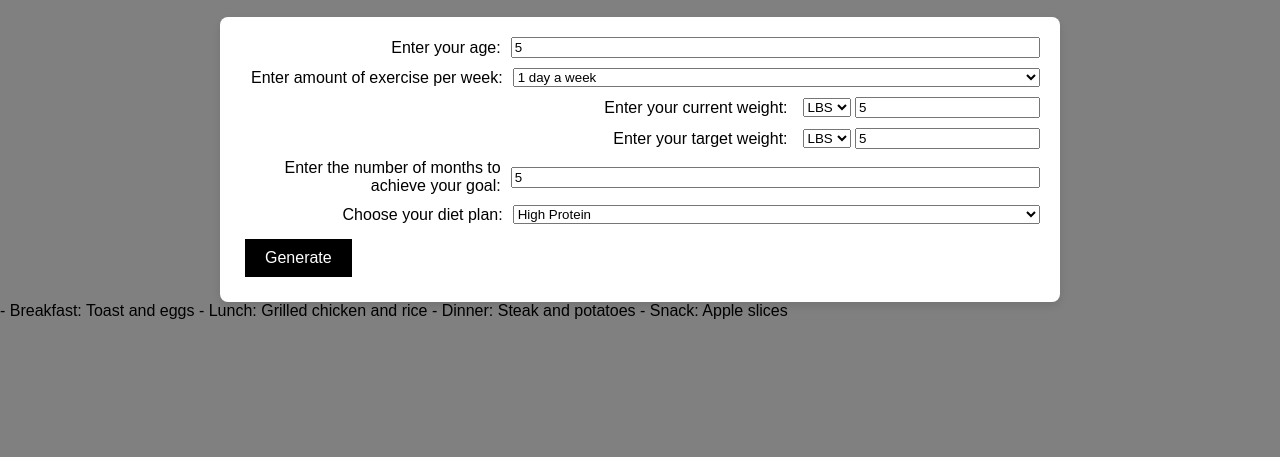
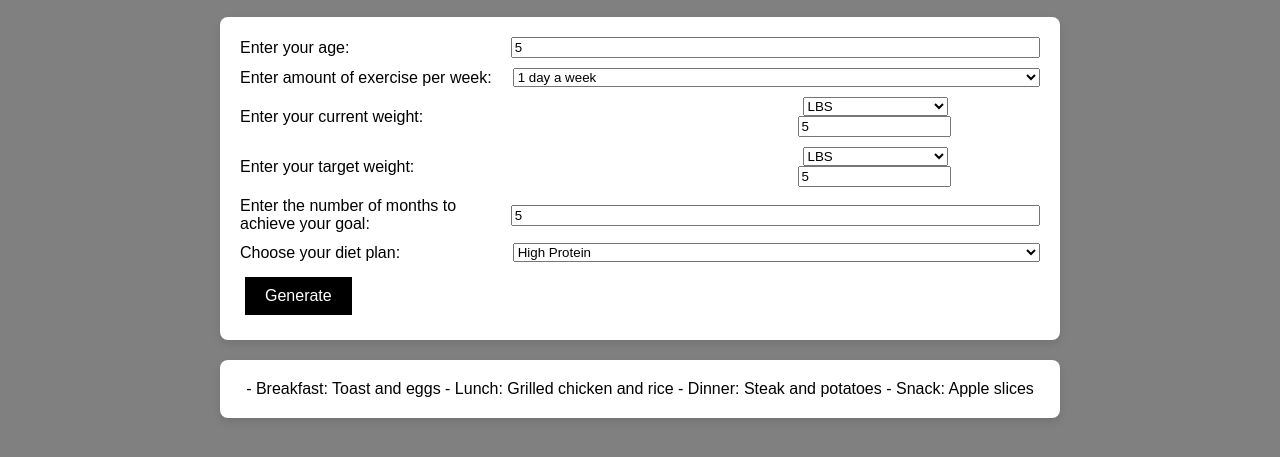
Before and after one commit to mourtashi/Meals, a plain HTML site: page index.html in a window 1280 px wide. Both pictures are taken after typing "5", "5", "5", "5" into the empty fields and a click on the button "Generate". Shown: the part 99-556 px from the top of the page. Drawn offline with Linux system fonts and the light colour scheme.

Commit message:
fixes for HTML + CSS

```diff
--- a/index.html
+++ b/index.html
@@ -26,7 +26,7 @@
       </div>
 
       <div class="form-row">
-        <label for="exercisePerWeek" class="labes">Enter amount of exercise per week:</label>
+        <label for="exercisePerWeek">Enter amount of exercise per week:</label>
         <select id="exercisePerWeek">
           <option value="1 day a week">1 day a week</option>
           <option value="2 days a week">2 days a week</option>
@@ -39,7 +39,7 @@
       </div>
 
       <div class="form-row">
-        <label for="current-weight" class="labes">Enter your current weight:</label>
+        <label for="current-weight">Enter your current weight:</label>
         <div>
           <select id="current-weight-unit" class="unit-selector">
             <option value="lbs">LBS</option>
@@ -50,7 +50,7 @@
       </div>
 
       <div class="form-row">
-        <label for="target-weight" class="labes">Enter your target weight:</label>
+        <label for="target-weight">Enter your target weight:</label>
         <div>
           <select id="target-weight-unit" class="unit-selector">
             <option value="lbs">LBS</option>
@@ -60,13 +60,13 @@
         </div>
       </div>
 
-      <div class="form-row" >
-        <label for="numMonths" class="labes">Enter the number of months to achieve your goal:</label>
+      <div class="form-row">
+        <label for="numMonths">Enter the number of months to achieve your goal:</label>
         <input type="number" id="numMonths" min="0">
       </div>
 
       <div class="form-row">
-        <label for="diet" class="labes">Choose your diet plan:</label>
+        <label for="diet">Choose your diet plan:</label>
         <select id="diet">
           <option value="highProtein">High Protein</option>
           <option value="keto">Keto</option>
@@ -82,8 +82,9 @@
       <button type="button" onclick="showMealPlan()">Generate</button>
     </form>
   </div>
+  </div>
 
-  <div id="meal-plan-container" style="display: none;">
+  <div id="meal-plan-container">
     <div id="meal-plan"></div>
   </div>
 
--- a/styles.css
+++ b/styles.css
@@ -100,6 +100,38 @@ button:hover {
   background-color: #45a049;
 }
 
-.labels{
-  text-align: right;
+.form-container {
+  display: flex;
+  flex-direction: column;
+  align-items: flex-start;
+  width: 100%;
 }
+
+.form-row {
+  display: flex;
+  justify-content: space-between;
+  align-items: center;
+  width: 100%;
+  margin-bottom: 10px;
+}
+
+.form-row label {
+  width: 40%;
+  text-align: left;
+}
+
+.form-row input[type="number"],
+.form-row select {
+  width: 60%;
+}
+
+#meal-plan-container {
+  display: none; /* You can remove this line if you're toggling visibility with JavaScript */
+  max-width: 800px;
+  margin: 20px auto;
+  padding: 20px;
+  background-color: #fff;
+  box-shadow: 0 4px 8px rgba(0, 0, 0, 0.1);
+  border-radius: 8px;
+  text-align: center;
+}
```
